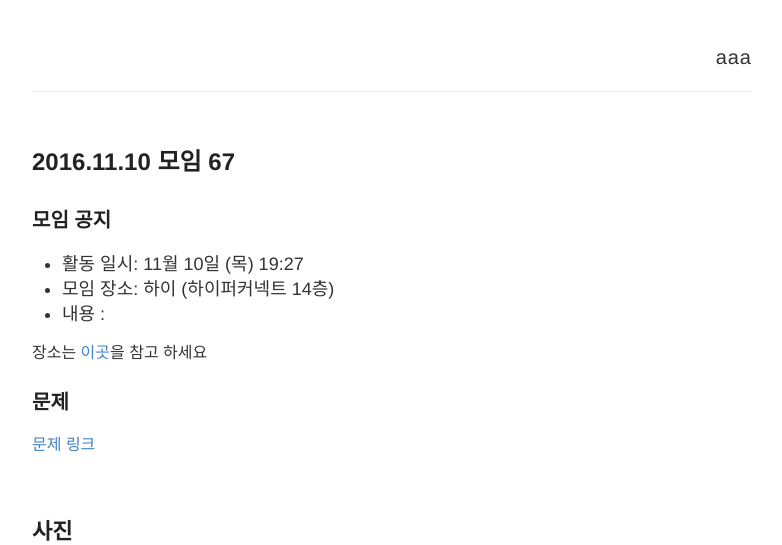
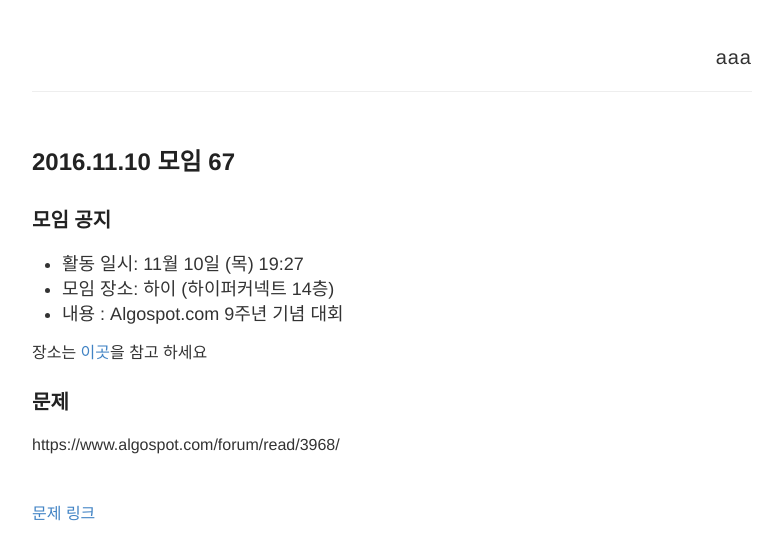
Before and after one commit to seirion/aaa, a Jekyll site: the page built from _posts/2016-11-10-meeting-067.md, in a window 1280 px wide. Shown: the top 545 px of the page, without its empty margins (248-1030 px from the left). Built offline with Jekyll 4.4.1, drawn with Linux system fonts in a browser that asks for light colours; comment, search, counter and statistics services are not loaded; grey boxes are pictures that could not be loaded.

Commit message:
Update 2016-11-10-meeting-067.md

```diff
--- a/_posts/2016-11-10-meeting-067.md
+++ b/_posts/2016-11-10-meeting-067.md
@@ -9,16 +9,25 @@ date:   2016-10-29 00:00:00
 
 - 활동 일시: 11월 10일 (목) 19:27
 - 모임 장소: 하이 (하이퍼커넥트 14층)
-- 내용 :
+- 내용 : Algospot.com 9주년 기념 대회
 
 장소는 [이곳](http://career.hpcnt.com/)을 참고 하세요
 
 ### 문제
 
-[문제 링크](http://)
+https://www.algospot.com/forum/read/3968/
 
 <br>
 
+[문제 링크](https://algospot.com/static/contest/9th/problems.pdf)
+
+<br>
+
+### 에디토리얼
+
+[에](https://docs.google.com/document/d/1aqJJwzLD9iqCa7EPhjuykiGfGH61chmX_jNwifaUV94/edit)
+
+<br>
 
 ## 사진
 ![사진](https://aaa.bbb.ccc)
```
